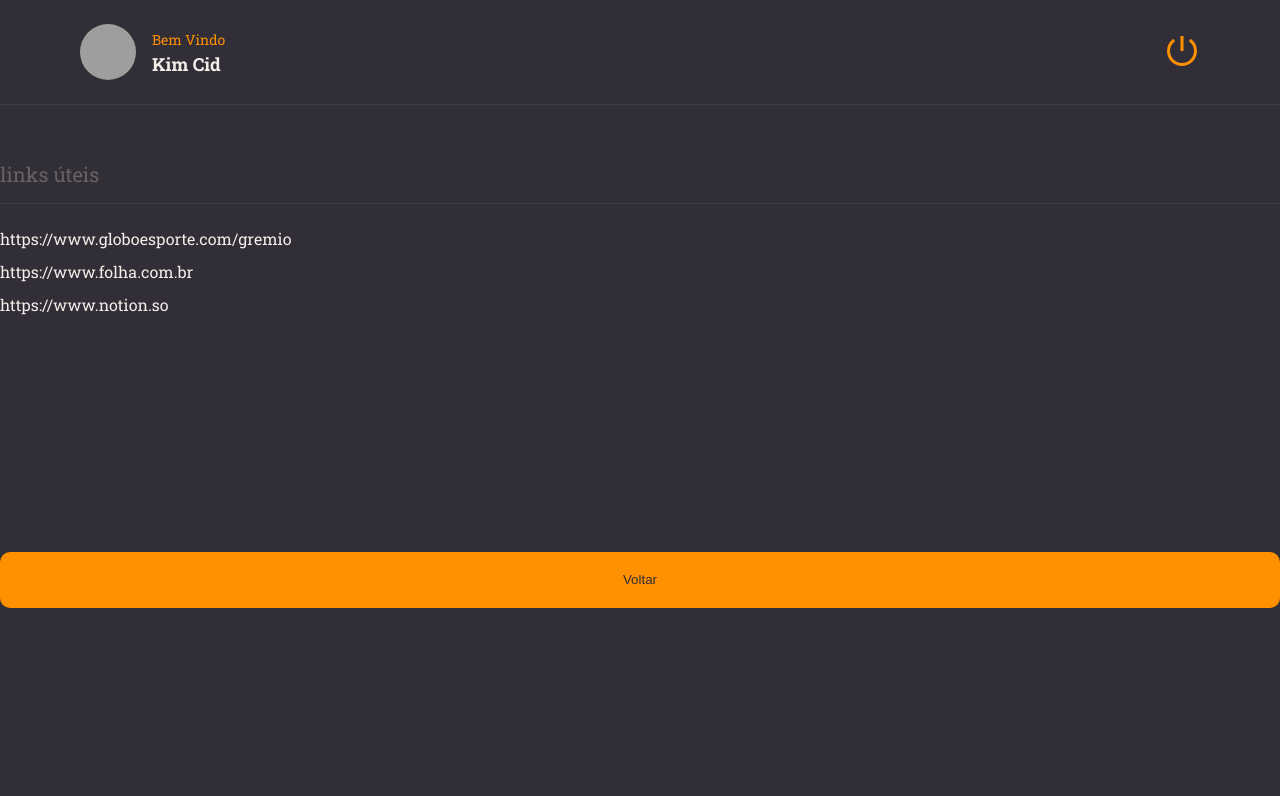
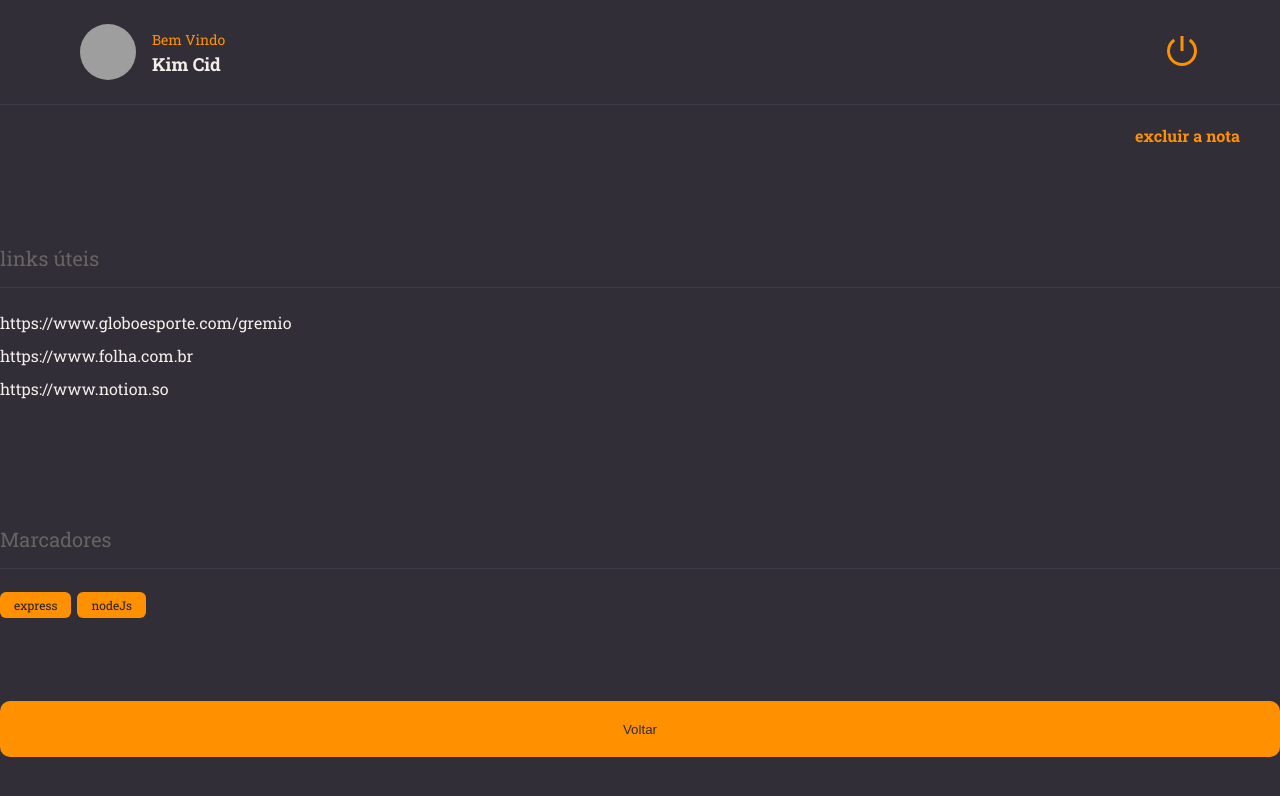
Before and after one commit to KimCidDev/RocketNotes-Explorer, a React (Vite) app in the folder Rocketnotes/: page / in a window 1280 px wide. Shown: the top 796 px of the page. Built offline with nearby package versions, Linux system fonts and the light colour scheme; grey boxes are pictures that could not be loaded.

Commit message:
added buttonText and tag components.

```diff
--- /dev/null
+++ b/Rocketnotes/src/components/ButtonText/index.jsx
@@ -0,0 +1,9 @@
+import { Container } from './style';
+
+export function ButtonText({title}) {
+  return (
+    <Container>
+      <a href="">{title}</a>
+   </Container>
+  )
+}
--- /dev/null
+++ b/Rocketnotes/src/components/ButtonText/style.js
@@ -0,0 +1,14 @@
+import styled from 'styled-components';
+
+export const Container = styled.span`
+  background-color: ${({ theme }) => theme.COLORS.BACKGROUND_800};
+  display: flex;
+  justify-content: right;
+  margin: 20px 40px 0 0;
+
+  a {
+    text-decoration: none;
+    color: ${({ theme }) => theme.COLORS.ORANGE};
+    font-weight: bold;
+  }
+`;
--- /dev/null
+++ b/Rocketnotes/src/components/Tag/index.jsx
@@ -0,0 +1,11 @@
+import { Container } from './style';
+
+export function Tag ({ title}) {
+  return (
+
+    <Container>
+      {title}
+    </Container>
+
+  )
+}
--- /dev/null
+++ b/Rocketnotes/src/components/Tag/style.js
@@ -0,0 +1,10 @@
+import styled from 'styled-components';
+
+export const Container = styled.span`
+  font-size: 12px;
+  padding: 5px 14px;
+  border-radius: 6px;
+  margin-right: 6px;
+  color: ${({ theme }) => theme.COLORS.BACKGROUND_900};
+  background-color: ${({ theme }) => theme.COLORS.ORANGE};
+`;
--- a/Rocketnotes/src/pages/Details/index.jsx
+++ b/Rocketnotes/src/pages/Details/index.jsx
@@ -3,6 +3,8 @@ import { Container, Links } from './styles';
 import { Header } from '../../components/Header';
 import { Button } from '../../components/Button';
 import { Section } from '../../components/Section';
+import { Tag } from '../../components/Tag';
+import { ButtonText } from '../../components/ButtonText';
 
 
 export function Details () {
@@ -10,6 +12,7 @@ export function Details () {
   return (
     <Container>
       <Header />
+      <ButtonText title='excluir a nota'/>
 
       <Section title="links úteis">
         <Links>
@@ -26,8 +29,14 @@ export function Details () {
         </Links>
       </Section>
 
+
+      <Section title="Marcadores">
+      <Tag title="express" />
+      <Tag title="nodeJs" />
+
+      </Section>
       <Button title="Voltar" />
     </Container>
 
-  )
+    )
 }
```
